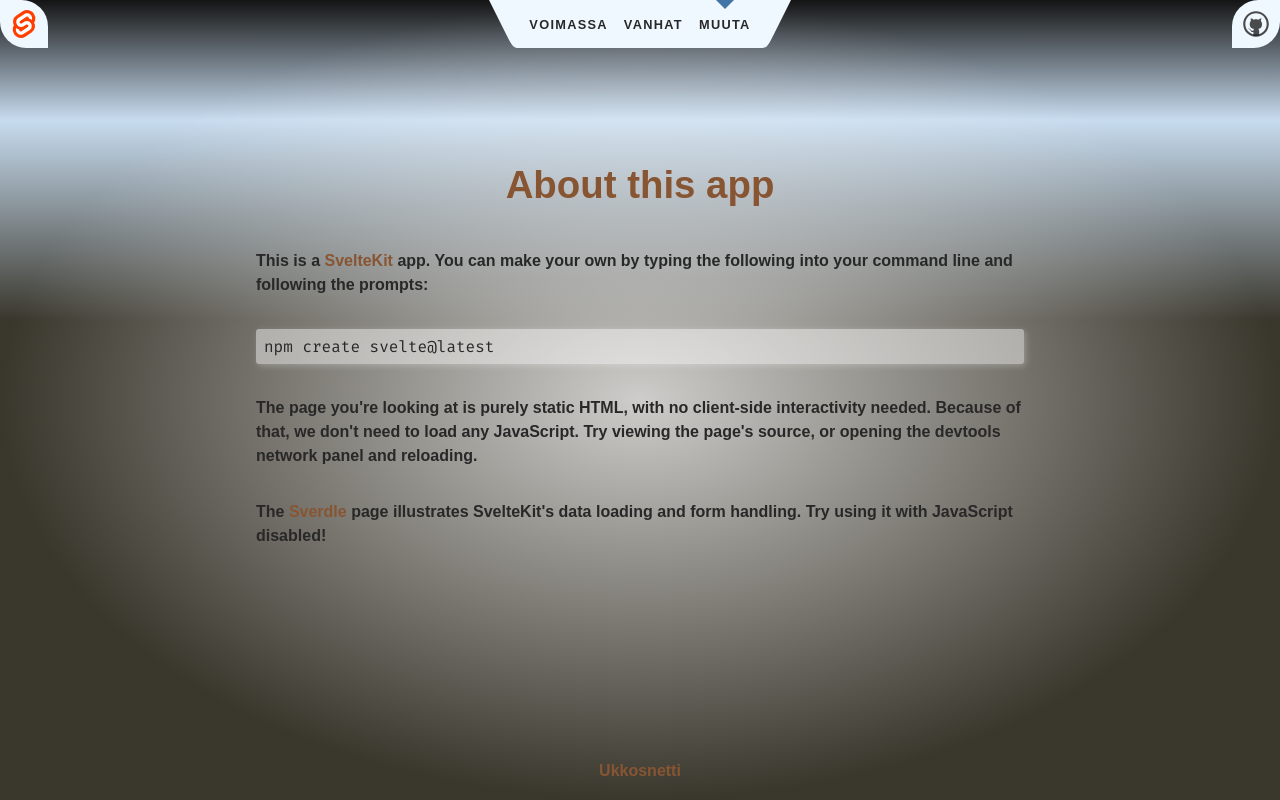
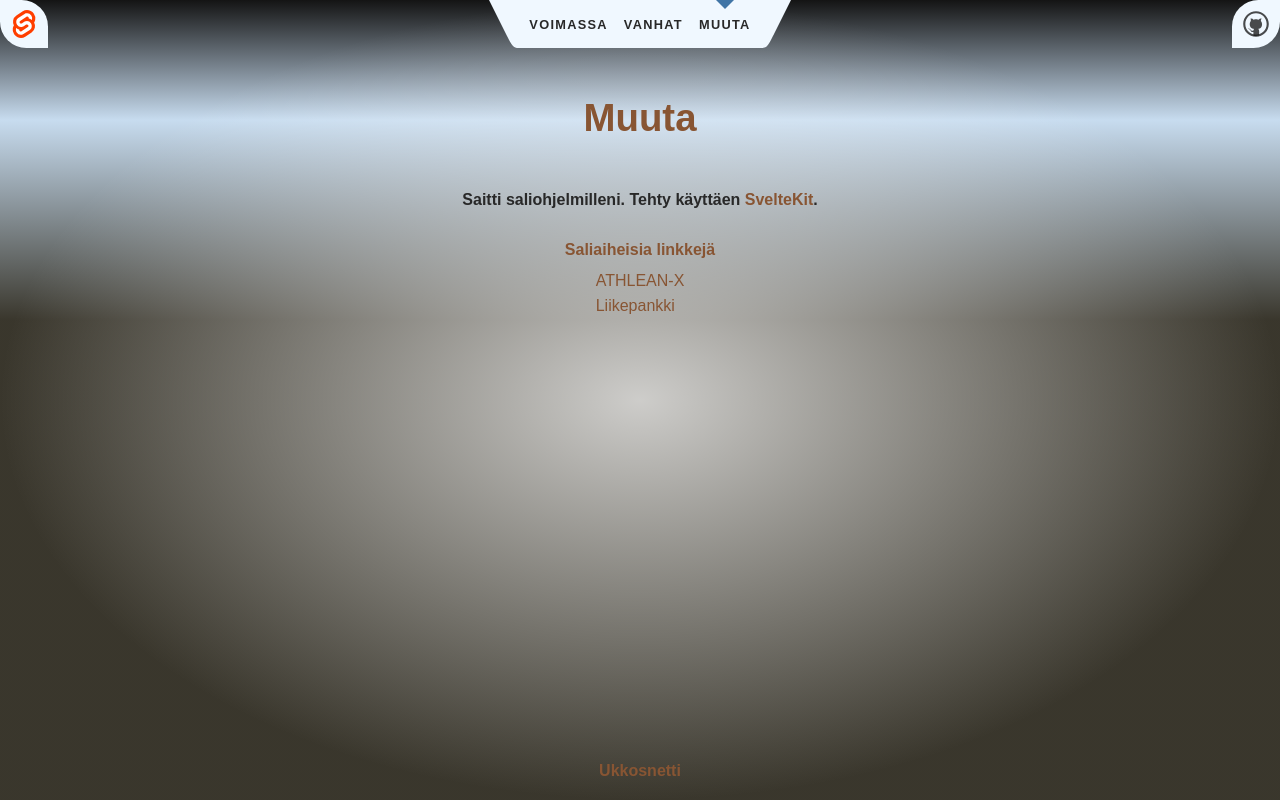
Before and after one commit to Humakt83/gymprog, a SvelteKit app: page /about in a window 1280 px wide. Built offline with nearby package versions, Linux system fonts and the light colour scheme.

Commit message:
Update about page

```diff
--- a/src/routes/about/+page.svelte
+++ b/src/routes/about/+page.svelte
@@ -1,26 +1,36 @@
 <svelte:head>
-	<title>About</title>
+	<title>Muuta</title>
 	<meta name="description" content="About this app" />
 </svelte:head>
 
-<div class="text-column">
-	<h1>About this app</h1>
+<section>
+	<h1>Muuta</h1>
 
-	<p>
-		This is a <a href="https://kit.svelte.dev">SvelteKit</a> app. You can make your own by typing the
-		following into your command line and following the prompts:
-	</p>
+	<p>Saitti saliohjelmilleni. Tehty käyttäen <a href="https://kit.svelte.dev">SvelteKit</a>.</p>
 
-	<pre>npm create svelte@latest</pre>
+	<h2>Saliaiheisia linkkejä</h2>
 
-	<p>
-		The page you're looking at is purely static HTML, with no client-side interactivity needed.
-		Because of that, we don't need to load any JavaScript. Try viewing the page's source, or opening
-		the devtools network panel and reloading.
-	</p>
+	<div class="links">
+		<a href="https://www.youtube.com/@athleanx">ATHLEAN-X</a>
 
-	<p>
-		The <a href="/sverdle">Sverdle</a> page illustrates SvelteKit's data loading and form handling. Try
-		using it with JavaScript disabled!
-	</p>
-</div>
+		<a href="https://www.treeniohjelma.org/liikepankki/">Liikepankki</a>
+	</div>
+
+</section>
+
+<style>
+	section {
+		display: flex;
+		flex-direction: column;
+		align-items: center;
+		flex: 0.6;
+	}
+
+	.links {
+		display: flex;
+		flex-direction: column;
+		row-gap: 0.4rem;
+	}
+
+
+</style>
```
